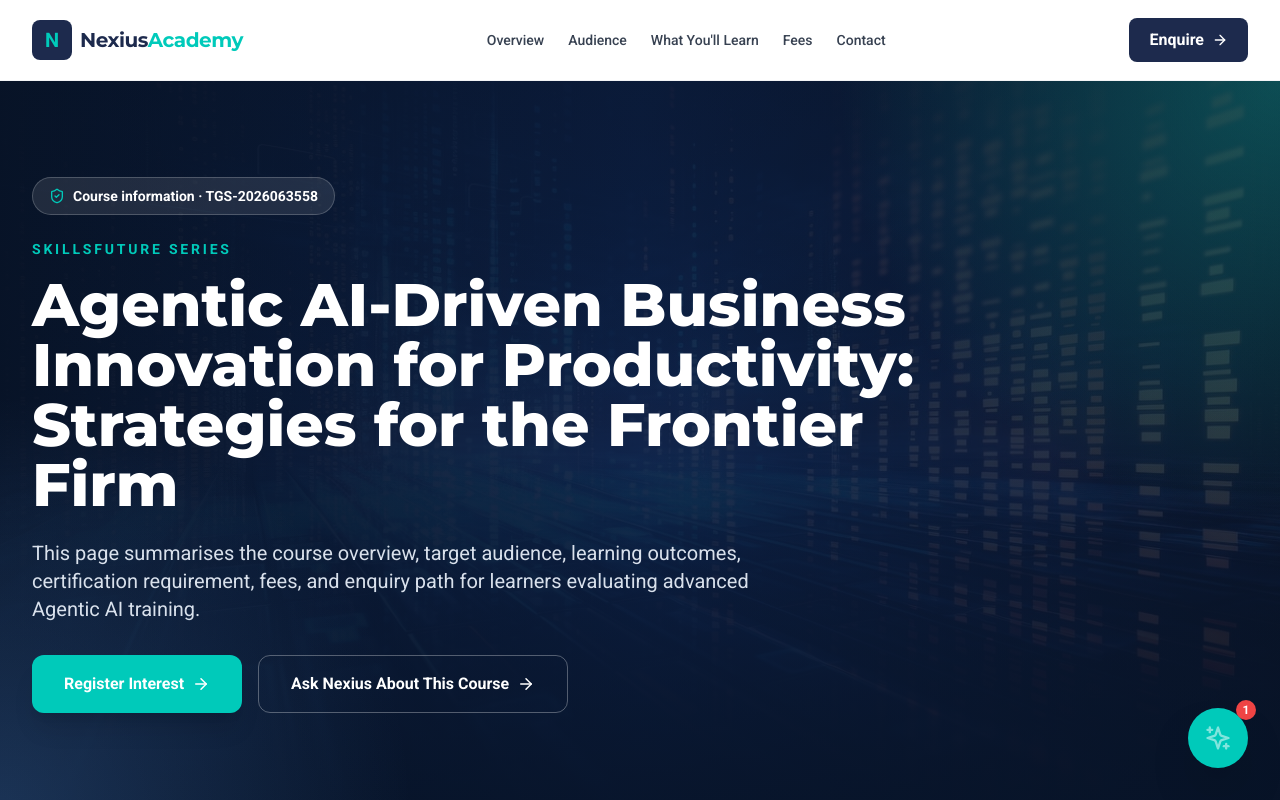
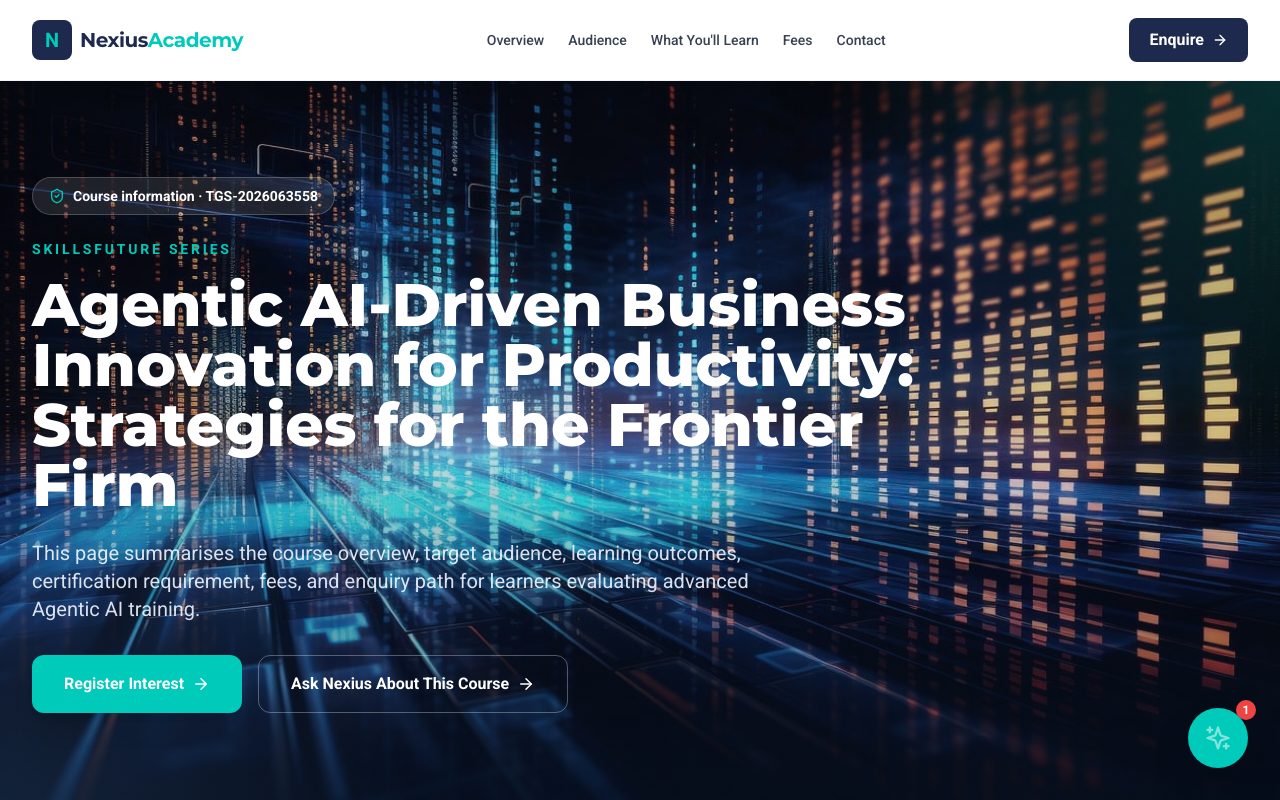
Before and after one commit to nexiuslabs/nexiusacademyskillsfuture, a React (Vite) app: page /courses/agentic-ai-business-innovation in a window 1280 px wide. Shown: the top 800 px of the page. Built offline with nearby package versions, Linux system fonts and the light colour scheme.

Commit message:
fix: improve business innovation hero visibility (#69)

```diff
--- a/pages/AgenticAIBusinessInnovationPage.tsx
+++ b/pages/AgenticAIBusinessInnovationPage.tsx
@@ -148,12 +148,12 @@ const AgenticAIBusinessInnovationPage: React.FC = () => (
       <section className="relative overflow-hidden bg-primary text-white">
         <div
           aria-hidden="true"
-          className="absolute inset-0 bg-cover bg-center opacity-45"
+          className="absolute inset-0 bg-cover bg-center opacity-85"
           style={{ backgroundImage: 'url(/images/courses/agentic-ai-business-innovation-hero.jpg)' }}
         />
-        <div className="absolute inset-0 bg-gradient-to-r from-[#071327]/95 via-[#0b1f44]/85 to-[#071327]/70" />
-        <div className="absolute inset-0 bg-gradient-to-t from-[#071327]/80 via-transparent to-[#071327]/30" />
-        <div className="absolute inset-0 bg-[radial-gradient(circle_at_top_right,_rgba(20,184,166,0.35),_transparent_30%),radial-gradient(circle_at_bottom_left,_rgba(96,165,250,0.22),_transparent_28%)]" />
+        <div className="absolute inset-0 bg-gradient-to-r from-[#071327]/82 via-[#0b1f44]/60 to-[#071327]/30" />
+        <div className="absolute inset-0 bg-gradient-to-t from-[#071327]/55 via-transparent to-[#071327]/10" />
+        <div className="absolute inset-0 bg-[radial-gradient(circle_at_top_right,_rgba(20,184,166,0.22),_transparent_30%),radial-gradient(circle_at_bottom_left,_rgba(96,165,250,0.14),_transparent_28%)]" />
         <div className="relative mx-auto max-w-7xl px-4 py-20 sm:px-6 lg:px-8 lg:py-24">
           <div className="max-w-4xl">
             <div className="mb-6 inline-flex items-center gap-2 rounded-full border border-white/20 bg-white/10 px-4 py-2 text-sm font-semibold">
```
